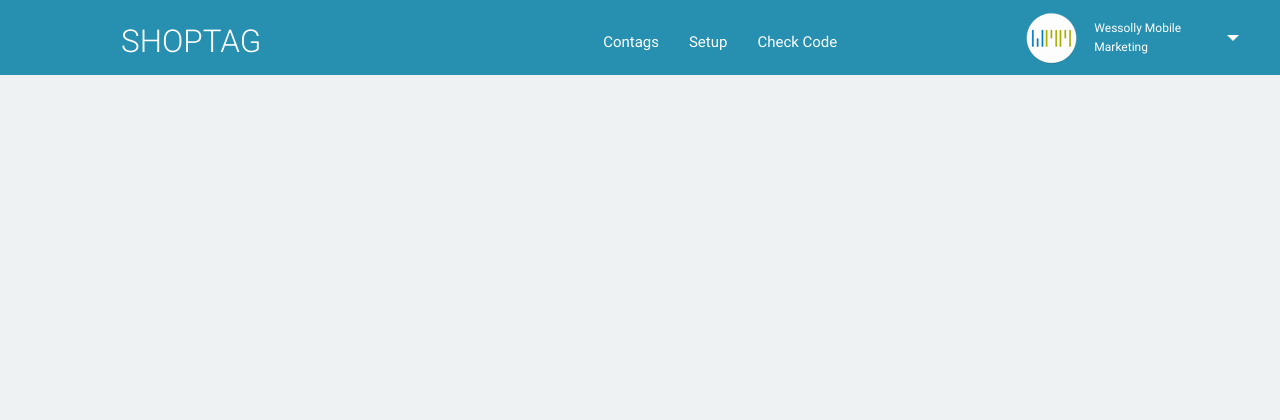
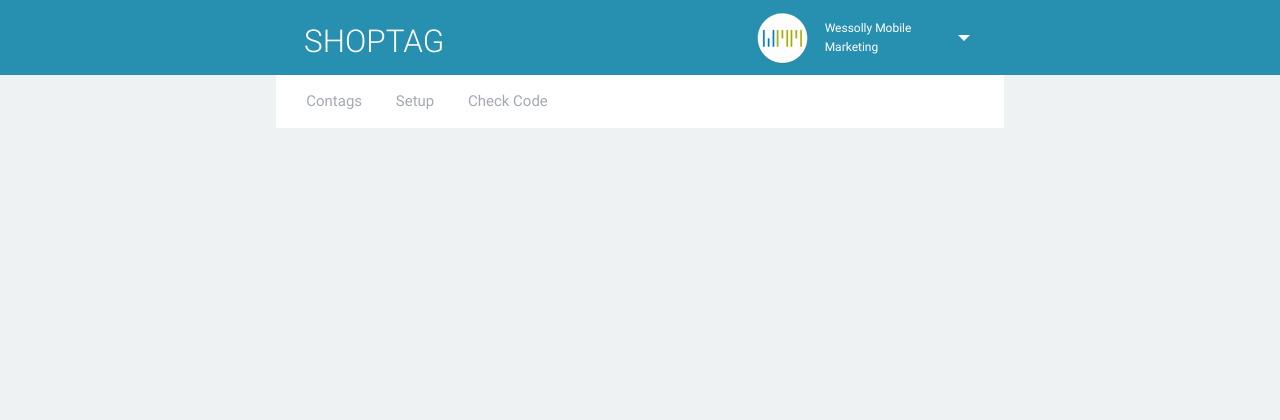
Before and after one commit to Andreas1281/Contag, a PHP site: page / in a window 1280 px wide. Shown: the top 420 px of the page. Run offline with PHP 8.4, Linux system fonts and the light colour scheme; the visitor is signed in with stand-in values (Sample User, id 1); some libraries are stand-ins or nearby versions.

Commit message:
Added Second Nav, Edit Main Nav

```diff
--- a/css/changes.css
+++ b/css/changes.css
@@ -227,7 +227,7 @@ padding: 0 1.5rem;
 
 
 .section {
-  padding-top: 5rem;
+  padding-top: 0.1rem;
   padding-bottom: 8rem !important;
 
 }
@@ -294,7 +294,7 @@ padding: 0 1.5rem;
     font-weight: 300;
     display: inline-block;
     font-size: 2.1rem;
-    margin-left: 0.5rem;
+    margin-left: 0rem;
 
     padding: 0; }
 
@@ -401,10 +401,34 @@ h6 {
   }
 
 
+ #inner_nav{
+  margin-top: -5rem;
+ }
+
+ #second_nav{
+
+  background-color: #fff !important;
+
+  color: #e2e2e2;
+
+ }
+
+
+ #second_nav ul li a{
+
+  color: #a4a8b3;
+ }
+
+  #second_nav ul li {
+
+ display: inline-block;
+ padding: 15px 0px 15px 30px;
+ }
+
 
  .card-panel {
   padding: 3rem;
-  margin: 2rem 0 1rem 0;
+  margin: 0rem 0 1rem 0;
   -webkit-border-radius: 2px;
   -moz-border-radius: 2px;
   border-radius: 2px;
--- a/index.php
+++ b/index.php
@@ -26,6 +26,10 @@
 		// Set session Name for testing
         	if (!$_SESSION["name"]) { $_SESSION["name"] = "Wessolly Mobile Marketing"; } ?>
 
+  <nav class=" cyan lighten-1"></nav>
+
+  <div class="container" id="inner_nav">
+
   <!-- Main bar -->
     <div class="row " id="main_nav"  role="navigation">
 
@@ -34,11 +38,7 @@
          <nav class=" cyan lighten-1">
             <div class="container">
               <div class="nav-wrapper"><a id="logo-container" onclick="load('index');" class="brand-logo">SHOPTAG</a>
-          <ul class="right" id="nav_top_right">
-            <li><a onclick="load('home');">Contags</a></li>
-            <li><a onclick="load('select');">Setup</a></li>
-            <li><a onclick="load('retrieve');">Check Code</a></li>
-          </ul>
+
                 <ul id="nav-mobile" class="side-nav">
                   <li id="user_sidenav" ><img class="circle_side" src="images/user.png"><p id="sidenav_a"><?php $_SESSION["name"]; ?></p></li>
                   <li><a onclick="load('home');">Contags</a></li>
@@ -72,9 +72,27 @@
           <!-- User Dropdown -->
             </div>
           </div>
+        </div>
 
     </div>
+  </div>
 
+    <div class="container" id="inner_nav">
+
+  <!-- Second Bar -->
+    <div class="row " id="second_nav"  role="navigation">
+
+        <div class="col s9 m9 l12 cyan lighten-1" id="second_nav">
+       <ul>
+                  <li><a onclick="load('home');">Contags</a></li>
+                  <li><a onclick="load('select');">Setup</a></li>
+                  <li><a onclick="load('retrieve');">Check Code</a></li>
+                </ul>
+        </div>
+
+
+    </div>
+  </div>
 </div>
 
 
```
Lines whose indentation alone changed are shown as unchanged.
